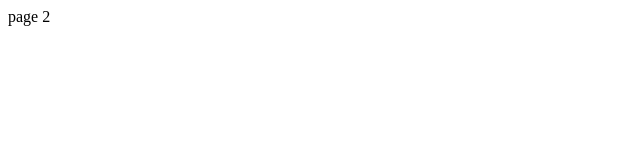
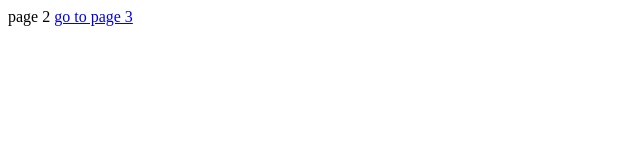
Before and after one commit to huong/first_website, a plain HTML site: page page2.html in a window 1280 px wide. Shown: the whole page, without its empty margins (0-640 px from the left). Drawn offline with Linux system fonts and the light colour scheme.

Commit message:
Update page2.html

```diff
--- a/page2.html
+++ b/page2.html
@@ -1,3 +1,4 @@
 <html>
   page 2
+  <a href="page3.html">go to page 3</a>
 </html>
```
